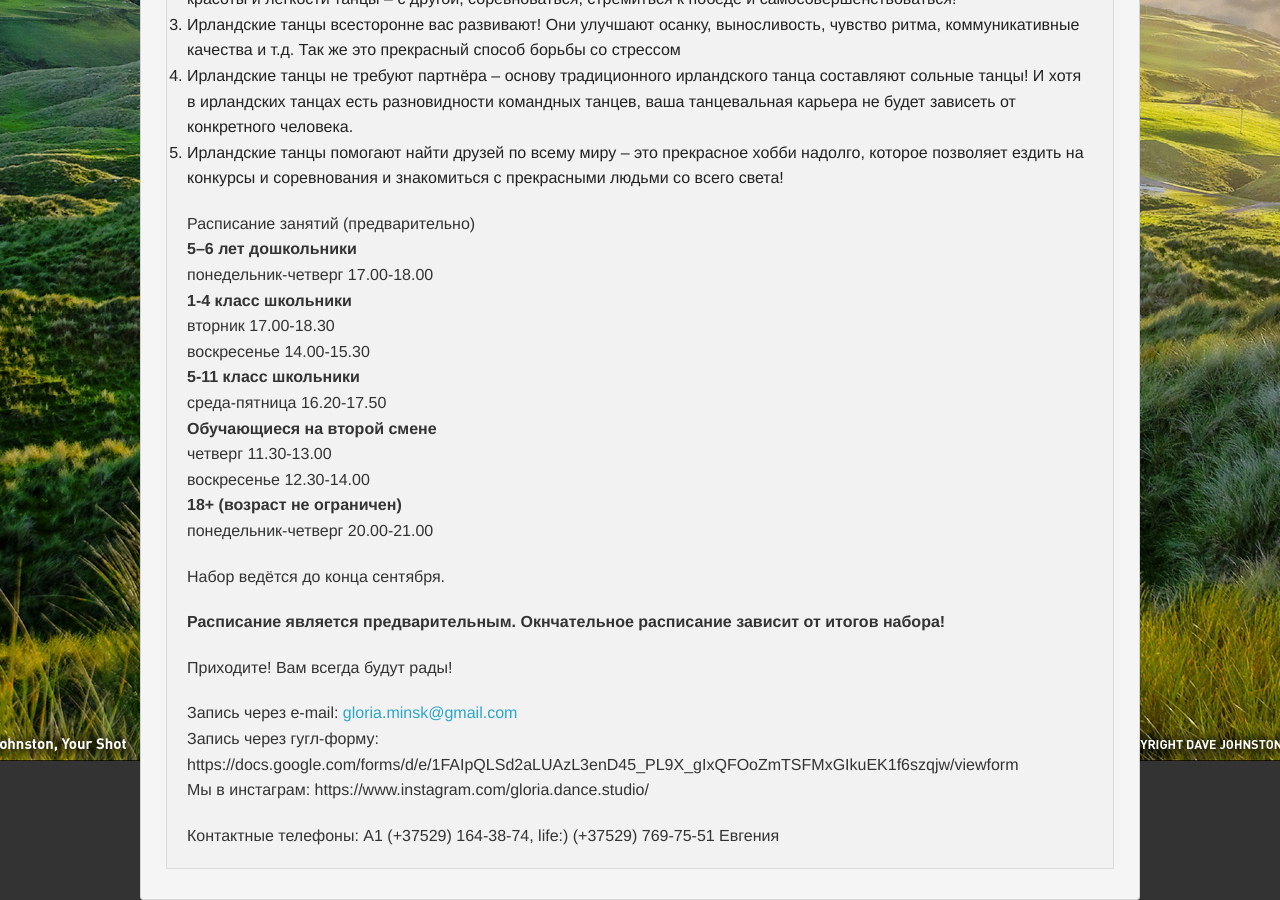
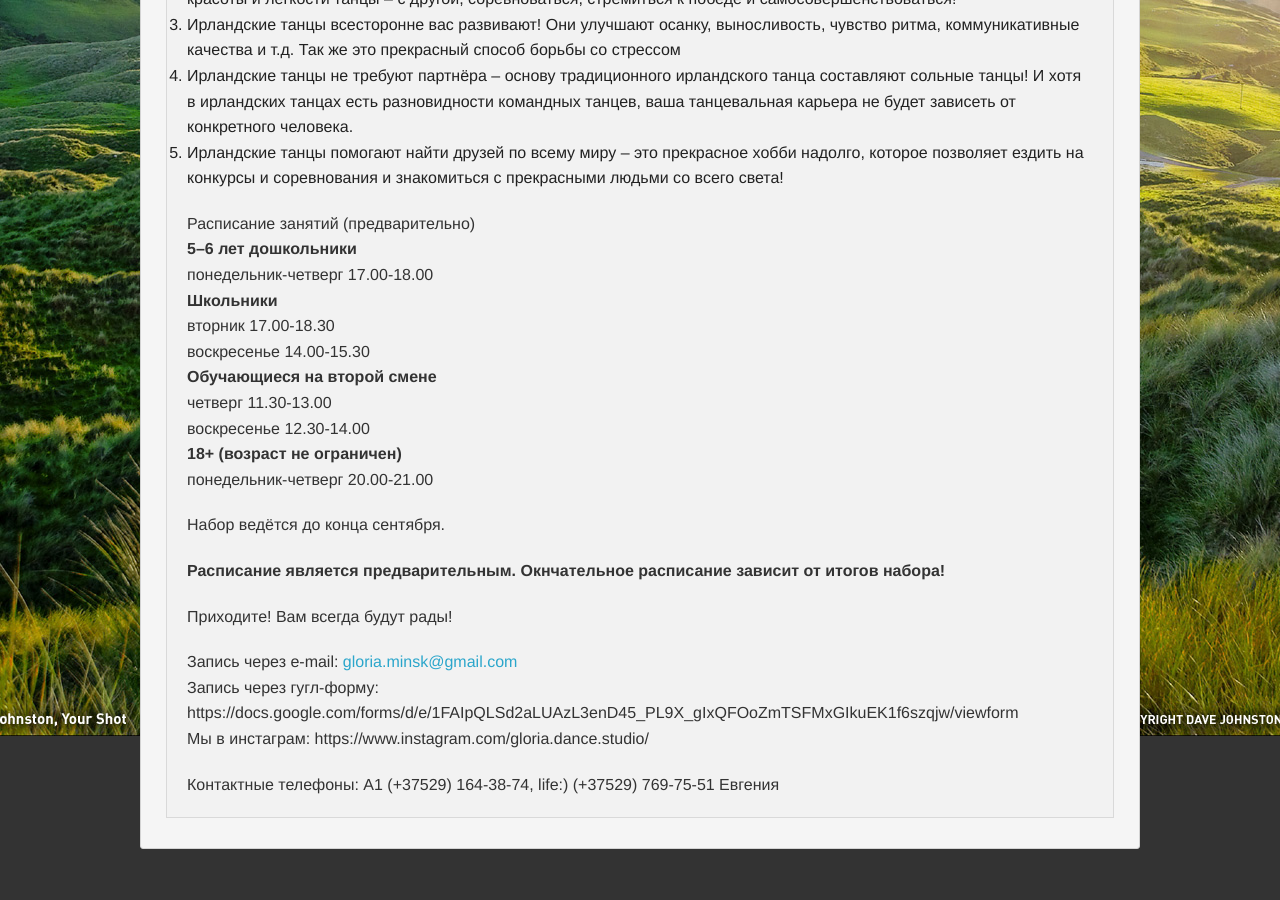
Before and after one commit to gloria-studio/gloria-studio.github.io, a Jekyll site: the page built from _posts/2015-08-26-we-recruit-studens.md, in a window 1280 px wide and 900 px high, scrolled down 578 px. Built offline with Jekyll 4.4.1, drawn with Linux system fonts in a browser that asks for light colours; after the commit the page ends 1427 px from its top, so only the background shows below that.

Commit message:
Update 2015-08-26-we-recruit-studens.md

```diff
--- a/_posts/2015-08-26-we-recruit-studens.md
+++ b/_posts/2015-08-26-we-recruit-studens.md
@@ -24,11 +24,9 @@ published: true
 Расписание занятий (предварительно)
 **5–6 лет дошкольники**
 понедельник-четверг 17.00-18.00
-**1-4 класс школьники**
+**Школьники**
 вторник    17.00-18.30
 воскресенье 14.00-15.30
-**5-11 класс школьники**
-среда-пятница 16.20-17.50
 **Обучающиеся на второй смене**
 четверг 11.30-13.00
 воскресенье 12.30-14.00
```
